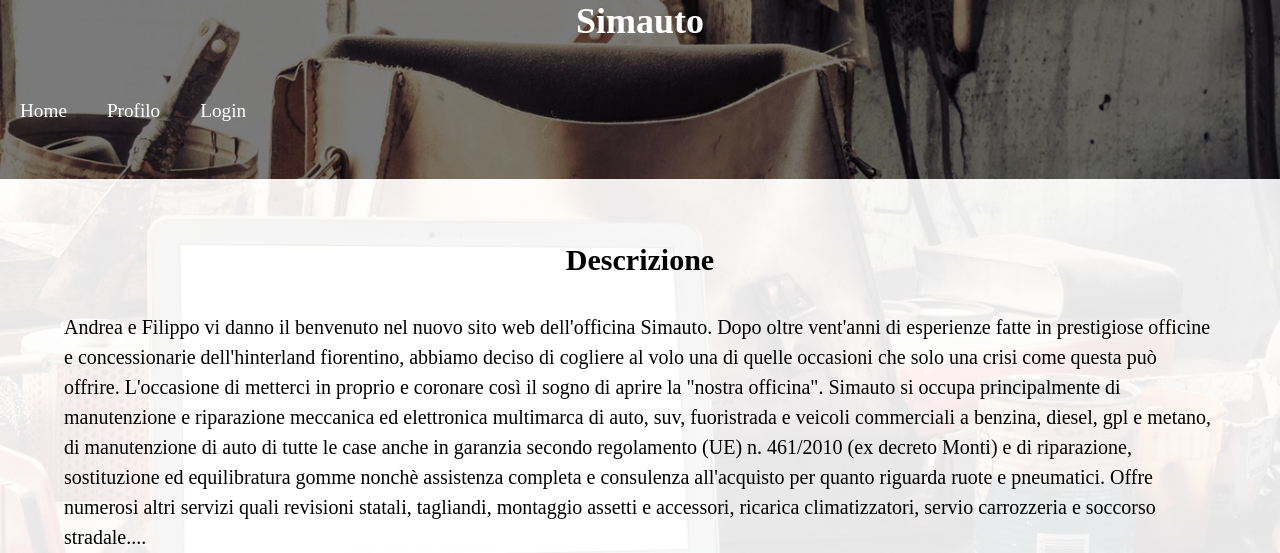
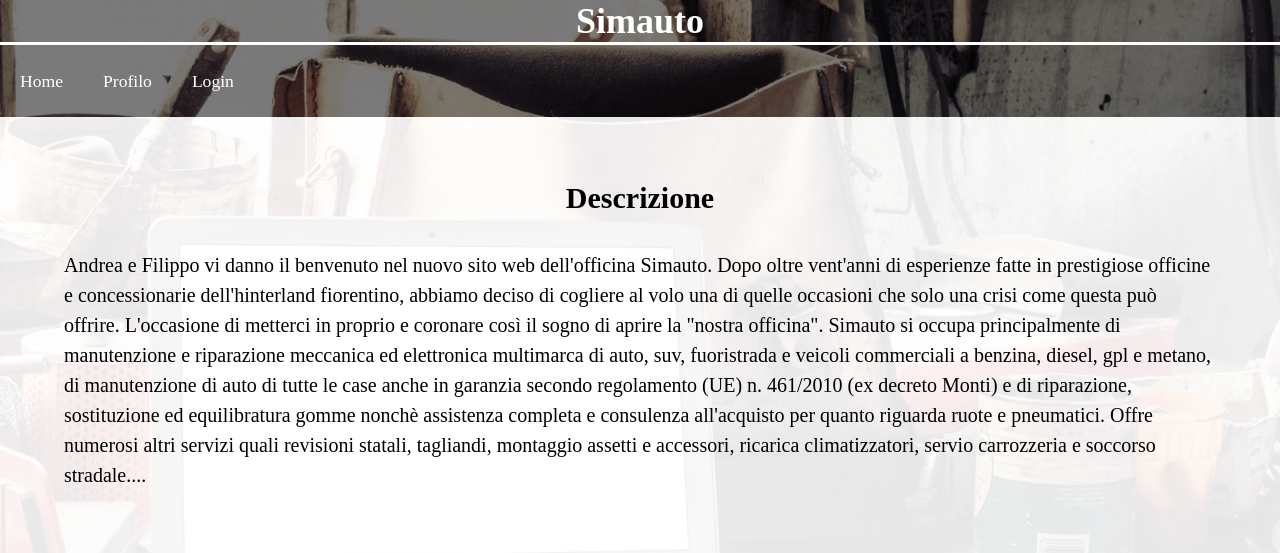
Before and after one commit to metazoancosine6/progetto_informatica_2019, a PHP site: page /pages/index.php in a window 1280 px wide. Shown: the top 553 px of the page. Run offline with PHP 8.4, Linux system fonts and the light colour scheme; some libraries are stand-ins or nearby versions.

Commit message:
Update style.css

```diff
--- a/css/style.css
+++ b/css/style.css
@@ -11,11 +11,15 @@
     font-size: 20px;
 }
 
+.header_page {
+    border-bottom: 3px solid white;
+}
+
 /* inizio menu */
 
-.navbar{
+.navbar {
     overflow: hidden;
-    font-size: 120%;
+    font-size: 110%;
     transition-property: background-color;
     transition-duration: 1s;
 }
@@ -26,24 +30,14 @@
     background-color:rgba(0,0,0,0.7);
 }
 
-.navbar-right{
-    height: auto;
-    float: right;
-}
-
-.navbar-left{
-    font-size: 90%;
-    padding-right: 5%;
-    float: left;
-}
 
 #menu > a {
   float: left;
-  height: 100%;
+
   font-size: 80%;
   display: block;
   color: white;
-  padding: 4.5% 20px;
+  padding: 2% 20px;
   text-decoration: none;
 }
 
```
